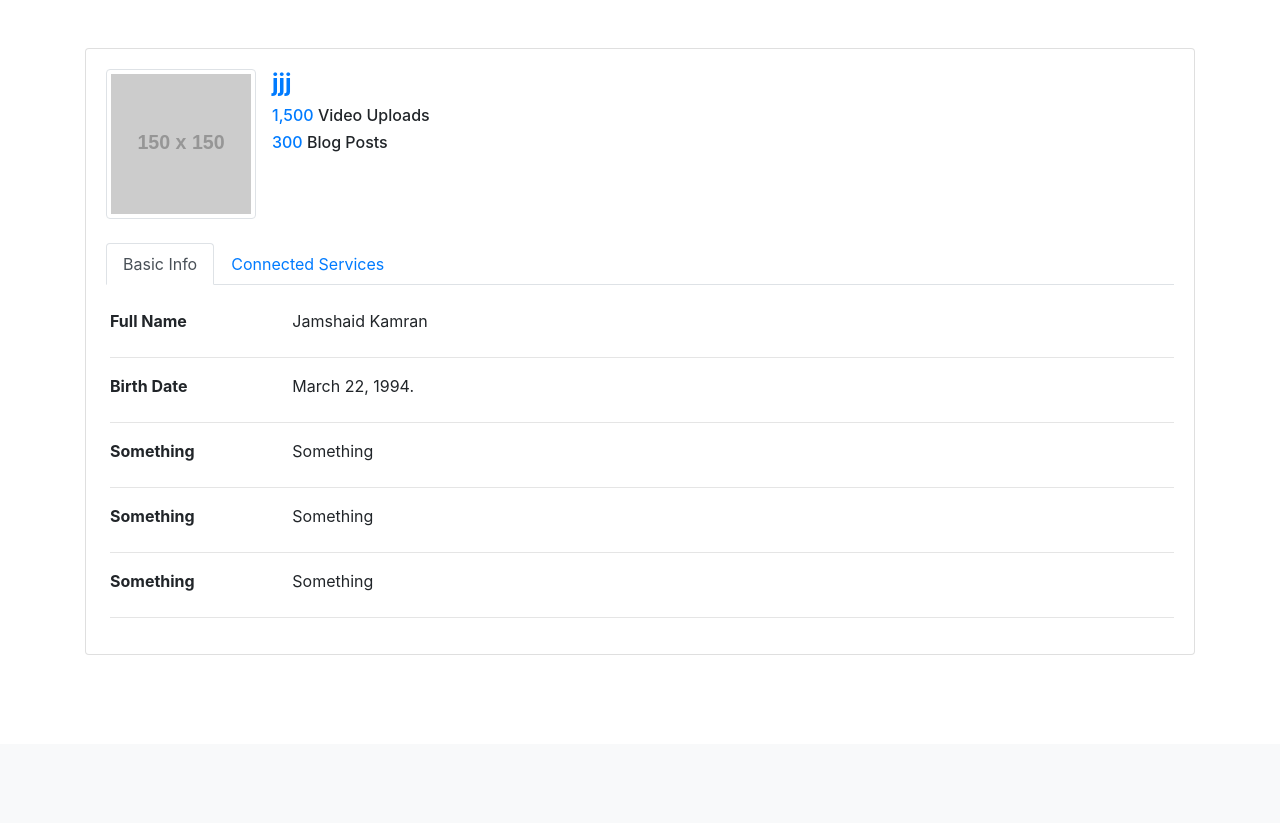
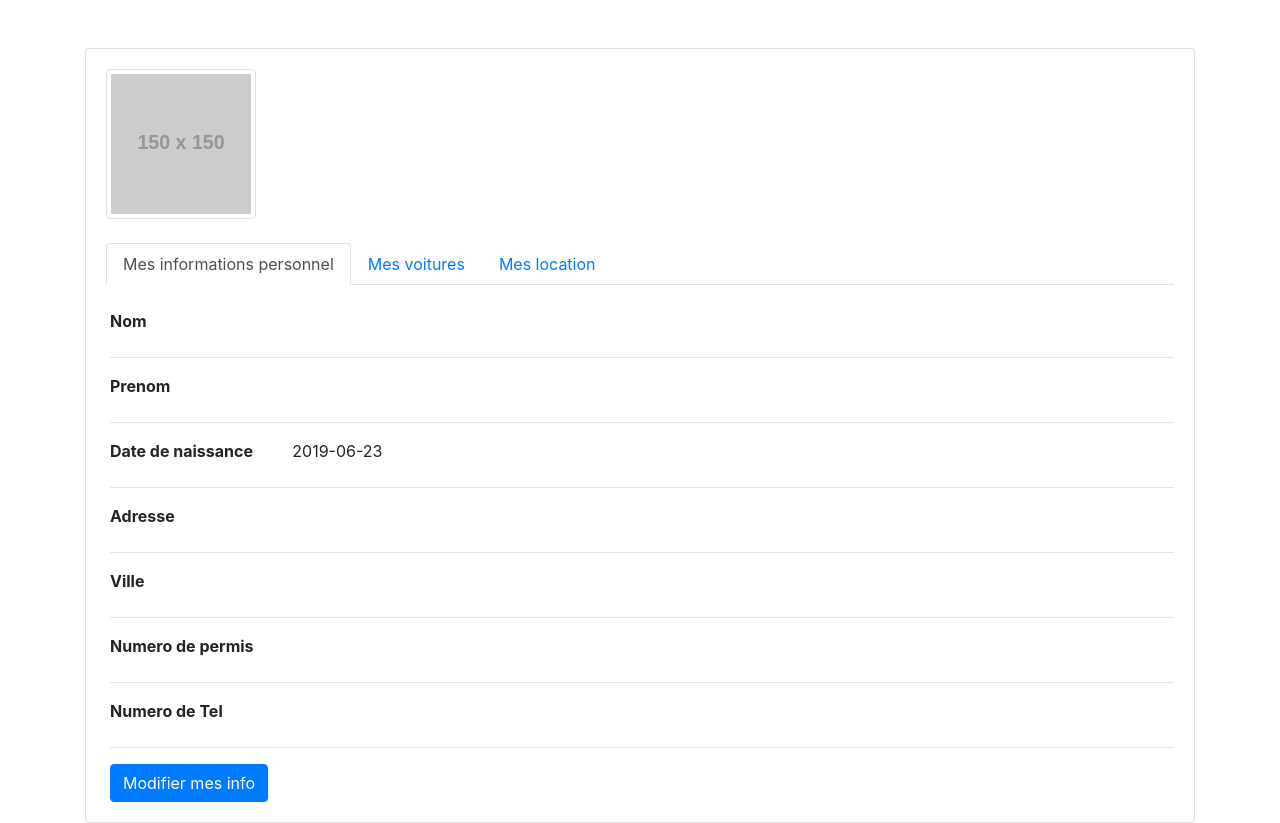
Before and after one commit to naboulan/rentCars, a Symfony app: template templates/profil.html.twig in a window 1280 px wide. Shown: the part 56-879 px from the top of the page. Before the commit the page ends 711 px from the top, so only its background shows below. Run offline with Twig, Linux system fonts and the light colour scheme; the template is opened without the code that fills it, so the values that code supplies are empty; grey boxes labelled with a size stand in for pictures from a placeholder-image service; some libraries are stand-ins or nearby versions.

Commit message:
23 06 2019

```diff
--- a/src/Controller/DefaultController.php
+++ b/src/Controller/DefaultController.php
@@ -102,6 +102,7 @@ class DefaultController extends AbstractController
     {
 
         $user = $this->getDoctrine()->getRepository(User::class)->find($id);
+
     return $this->render('profil.html.twig',['user'=>$user,]);
 
     }
--- a/templates/profil.html.twig
+++ b/templates/profil.html.twig
@@ -19,9 +19,9 @@
                                     </div>
                                 </div>
                                 <div class="userData ml-3">
-                                    <h2 class="d-block" style="font-size: 1.5rem; font-weight: bold"><a href="javascript:void(0);">jjj</a></h2>
-                                    <h6 class="d-block"><a href="javascript:void(0)">1,500</a> Video Uploads</h6>
-                                    <h6 class="d-block"><a href="javascript:void(0)">300</a> Blog Posts</h6>
+
+                                <h1 class="d-block" style="font-size: 1.5rem; font-weight: bold"><a href="javascript:void(0);">{{user.nom }} {{user.prenom }}</a></h2>
+
                                 </div>
                                 <div class="ml-auto">
                                     <input type="button" class="btn btn-primary d-none" id="btnDiscard" value="Discard Changes" />
@@ -33,32 +33,34 @@
                             <div class="col-12">
                                 <ul class="nav nav-tabs mb-4" id="myTab" role="tablist">
                                     <li class="nav-item">
-                                        <a class="nav-link active" id="basicInfo-tab" data-toggle="tab" href="#basicInfo" role="tab" aria-controls="basicInfo" aria-selected="true">Basic Info</a>
+                                        <a class="nav-link active" id="basicInfo-tab" data-toggle="tab" href="#basicInfo" role="tab" aria-controls="basicInfo" aria-selected="true">Mes informations personnel</a>
                                     </li>
                                     <li class="nav-item">
-                                        <a class="nav-link" id="connectedServices-tab" data-toggle="tab" href="#connectedServices" role="tab" aria-controls="connectedServices" aria-selected="false">Connected Services</a>
+                                        <a class="nav-link" id="connectedServices-tab" data-toggle="tab" href="#connectedServices" role="tab" aria-controls="connectedServices" aria-selected="false">Mes voitures</a>
+                                    </li>
+                                    <li class="nav-item">
+                                        <a class="nav-link" id="mesLocation-tab" data-toggle="tab" href="#mesLocation" role="tab" aria-controls="connectedServices" aria-selected="false">Mes location</a>
                                     </li>
                                 </ul>
                                 <div class="tab-content ml-1" id="myTabContent">
                                     <div class="tab-pane fade show active" id="basicInfo" role="tabpanel" aria-labelledby="basicInfo-tab">
 
-<h1> {{user.nom}}</h1>
                                         <div class="row">
                                             <div class="col-sm-3 col-md-2 col-5">
-                                                <label style="font-weight:bold;">Full Name</label>
+                                                <label style="font-weight:bold;">Nom</label>
                                             </div>
                                             <div class="col-md-8 col-6">
-                                                Jamshaid Kamran
+                                               {{user.nom}}
                                             </div>
                                         </div>
                                         <hr />
 
                                         <div class="row">
                                             <div class="col-sm-3 col-md-2 col-5">
-                                                <label style="font-weight:bold;">Birth Date</label>
+                                                <label style="font-weight:bold;">Prenom</label>
                                             </div>
                                             <div class="col-md-8 col-6">
-                                                March 22, 1994.
+                                                {{user.prenom}}
                                             </div>
                                         </div>
                                         <hr />
@@ -66,35 +68,57 @@
 
                                         <div class="row">
                                             <div class="col-sm-3 col-md-2 col-5">
-                                                <label style="font-weight:bold;">Something</label>
+                                                <label style="font-weight:bold;">Date de naissance</label>
                                             </div>
                                             <div class="col-md-8 col-6">
-                                                Something
+                                               {{user.datedenaissance|date('Y-m-d')}}
                                             </div>
                                         </div>
                                         <hr />
                                         <div class="row">
                                             <div class="col-sm-3 col-md-2 col-5">
-                                                <label style="font-weight:bold;">Something</label>
+                                                <label style="font-weight:bold;">Adresse</label>
                                             </div>
                                             <div class="col-md-8 col-6">
-                                                Something
+                                                {{user.adresse}}
                                             </div>
                                         </div>
                                         <hr />
                                         <div class="row">
                                             <div class="col-sm-3 col-md-2 col-5">
-                                                <label style="font-weight:bold;">Something</label>
+                                                <label style="font-weight:bold;">Ville</label>
                                             </div>
                                             <div class="col-md-8 col-6">
-                                                Something
+                                                {{user.ville}}
                                             </div>
                                         </div>
                                         <hr />
+                                         <div class="row">
+                                            <div class="col-sm-3 col-md-2 col-5">
+                                                <label style="font-weight:bold;">Numero de permis</label>
+                                            </div>
+                                            <div class="col-md-8 col-6">
+                                               {{user.numpermis}}
+                                            </div>
+                                        </div>
+                                        <hr />
+                                        <div class="row">
+                                            <div class="col-sm-3 col-md-2 col-5">
+                                                <label style="font-weight:bold;">Numero de Tel</label>
+                                            </div>
+                                            <div class="col-md-8 col-6">
+                                               {{user.numtel}}
+                                            </div>
+                                        </div>
+                                        <hr />
+                                              <button type="button" class="btn btn-primary" id="modifier">Modifier mes info</button>
+                                    </div>
+                                    <div class="tab-pane fade" id="connectedServices" role="tabpanel" aria-labelledby="ConnectedServices-tab">
+                                        mes voitures
 
                                     </div>
-                                    <div class="tab-pane fade" id="connectedServices" role="tabpanel" aria-labelledby="ConnectedServices-tab">
-                                        Facebook, Google, Twitter Account that are connected to this account
+                                    <div class="tab-pane fade" id="mesLocation" role="tabpanel" aria-labelledby="mesLocation-tab">
+                                        mes location
                                     </div>
                                 </div>
                             </div>
```
